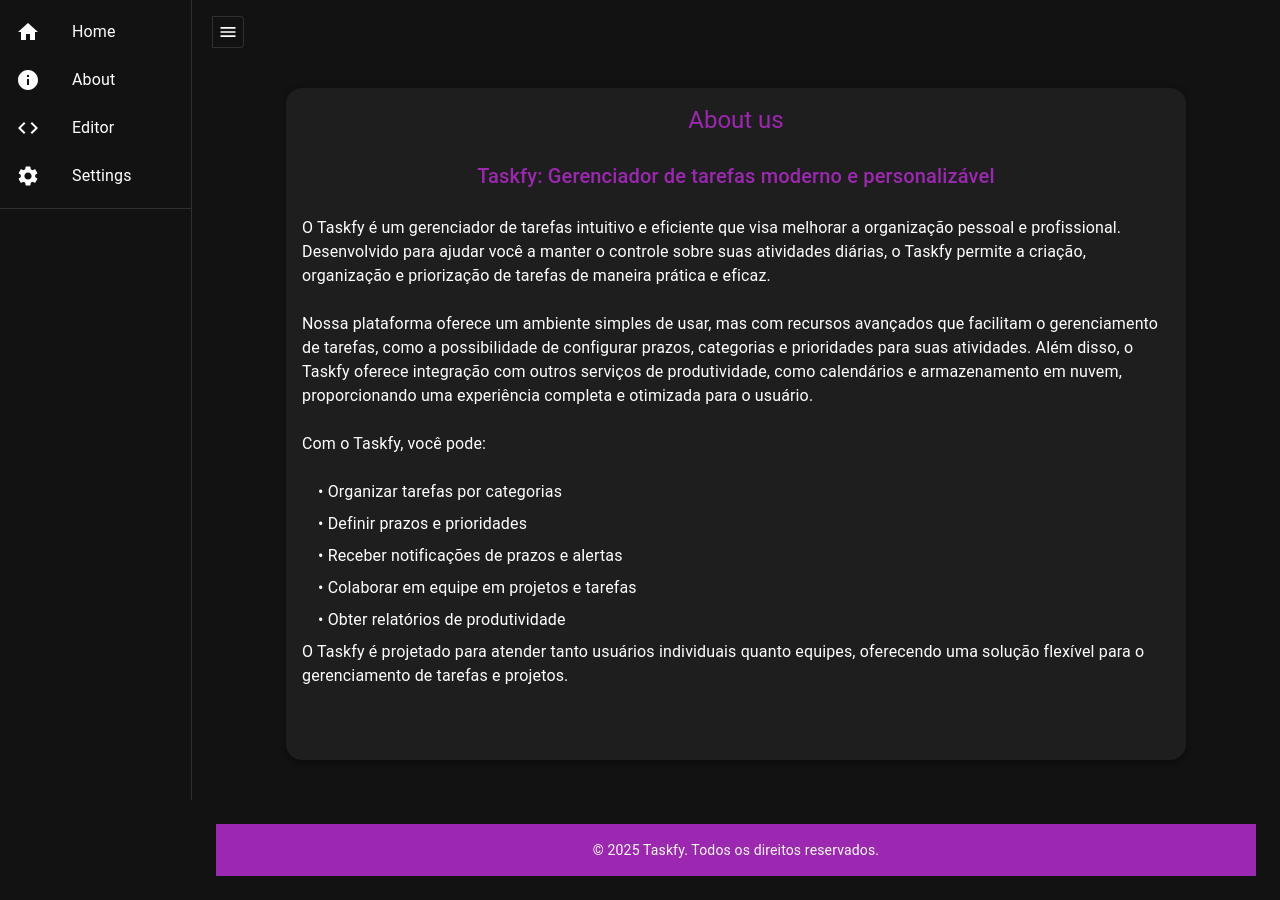
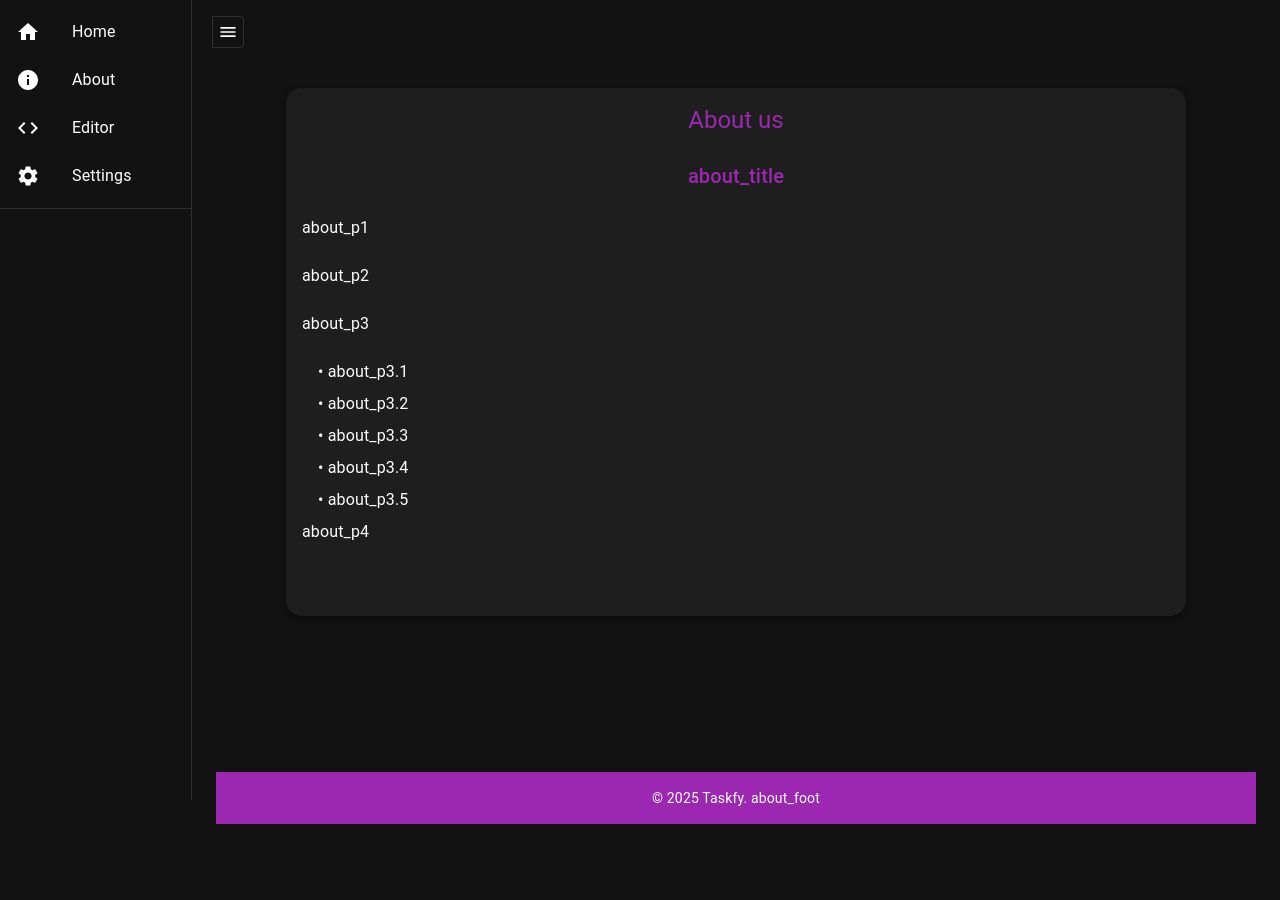
Before and after one commit to maykeanselmo/Taskfy, a React (Create React App) app in the folder taskfy_web_app/: page /about in a window 1280 px wide. After the commit the page ends 848 px from the top, so only its background shows below. Built offline with nearby package versions, Linux system fonts and the light colour scheme.

Commit message:
feat: tradução da pagina about

```diff
--- a/taskfy_web_app/src/pages/about.jsx
+++ b/taskfy_web_app/src/pages/about.jsx
@@ -29,39 +29,33 @@
                 sx={{ textAlign: 'center', color: theme.palette.primary.main, mb: 3 }}
                 paragraph
               >
-                Taskfy: Gerenciador de tarefas moderno e personalizável
+                {t("about_title")}
               </Typography>
 
               {/* Descrição */}
               <Typography variant="body1" sx={{ mb: 3 }} paragraph>
-                O Taskfy é um gerenciador de tarefas intuitivo e eficiente que visa melhorar a organização pessoal e profissional.
-                Desenvolvido para ajudar você a manter o controle sobre suas atividades diárias, o Taskfy permite a criação,
-                organização e priorização de tarefas de maneira prática e eficaz.
+                {t("about_p1")}
               </Typography>
 
               <Typography variant="body1" sx={{ mb: 3 }} paragraph>
-                Nossa plataforma oferece um ambiente simples de usar, mas com recursos avançados que facilitam o gerenciamento de
-                tarefas, como a possibilidade de configurar prazos, categorias e prioridades para suas atividades.
-                Além disso, o Taskfy oferece integração com outros serviços de produtividade, como calendários e armazenamento em
-                nuvem, proporcionando uma experiência completa e otimizada para o usuário.
+                {t("about_p2")}
               </Typography>
 
               {/* Funcionalidades */}
               <Typography variant="body1" sx={{ mb: 3 }} paragraph>
-                Com o Taskfy, você pode:
+                {t("about_p3")}
               </Typography>
               <Box sx={{ paddingLeft: 2 }}>
-                <Typography variant="body1" sx={{ mb: 1 }}>• Organizar tarefas por categorias</Typography>
-                <Typography variant="body1" sx={{ mb: 1 }}>• Definir prazos e prioridades</Typography>
-                <Typography variant="body1" sx={{ mb: 1 }}>• Receber notificações de prazos e alertas</Typography>
-                <Typography variant="body1" sx={{ mb: 1 }}>• Colaborar em equipe em projetos e tarefas</Typography>
-                <Typography variant="body1" sx={{ mb: 1 }}>• Obter relatórios de produtividade</Typography>
+                <Typography variant="body1" sx={{ mb: 1 }}>• {t("about_p3.1")}</Typography>
+                <Typography variant="body1" sx={{ mb: 1 }}>• {t("about_p3.2")}</Typography>
+                <Typography variant="body1" sx={{ mb: 1 }}>• {t("about_p3.3")}</Typography>
+                <Typography variant="body1" sx={{ mb: 1 }}>• {t("about_p3.4")}</Typography>
+                <Typography variant="body1" sx={{ mb: 1 }}>• {t("about_p3.5")}</Typography>
               </Box>
 
               {/* Conclusão */}
               <Typography variant="body1" sx={{ mb: 6 }} paragraph>
-                O Taskfy é projetado para atender tanto usuários individuais quanto equipes, oferecendo uma solução flexível
-                para o gerenciamento de tarefas e projetos.
+                {t("about_p4")}
               </Typography>
             </CardContent>
           </Card>
@@ -71,7 +65,7 @@
       {/* Rodapé */}
       <Box sx={{ bgcolor: theme.palette.primary.main, py: 2 }}>
         <Typography variant="body2" color="white" align="center">
-          © 2025 Taskfy. Todos os direitos reservados.
+          © 2025 Taskfy. {t("about_foot")}
         </Typography>
       </Box>
     </Box>
```
